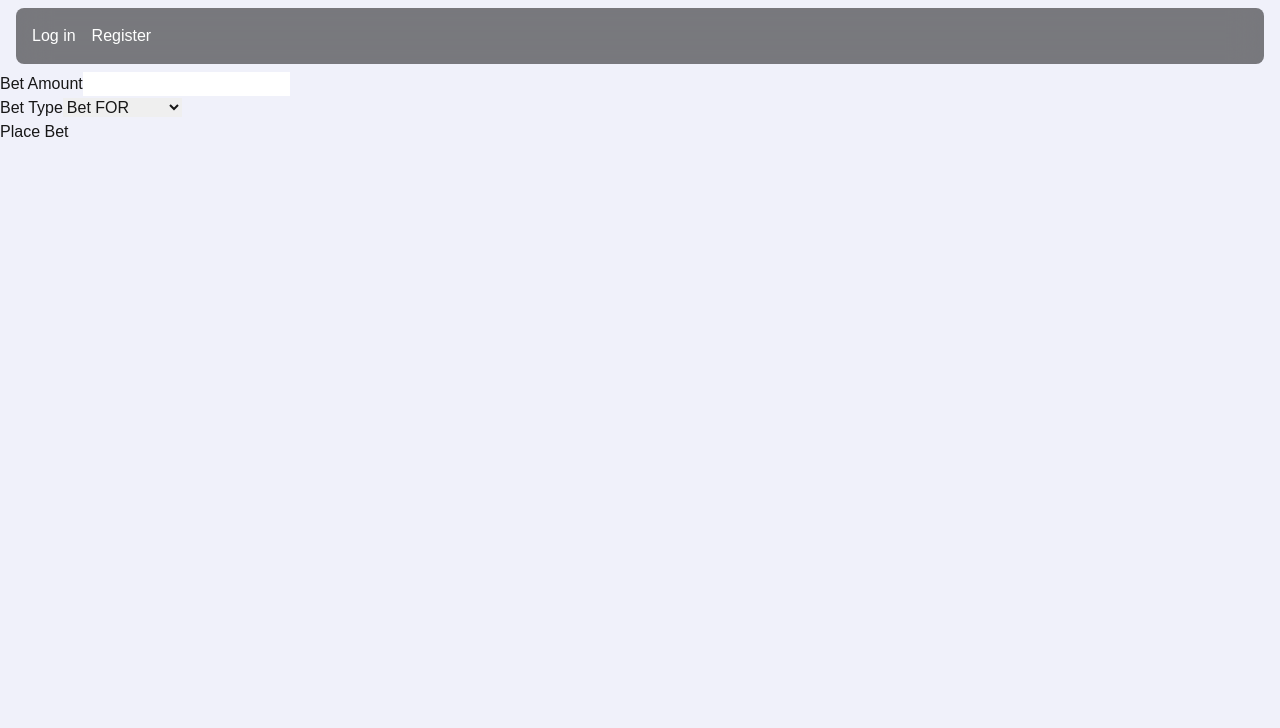
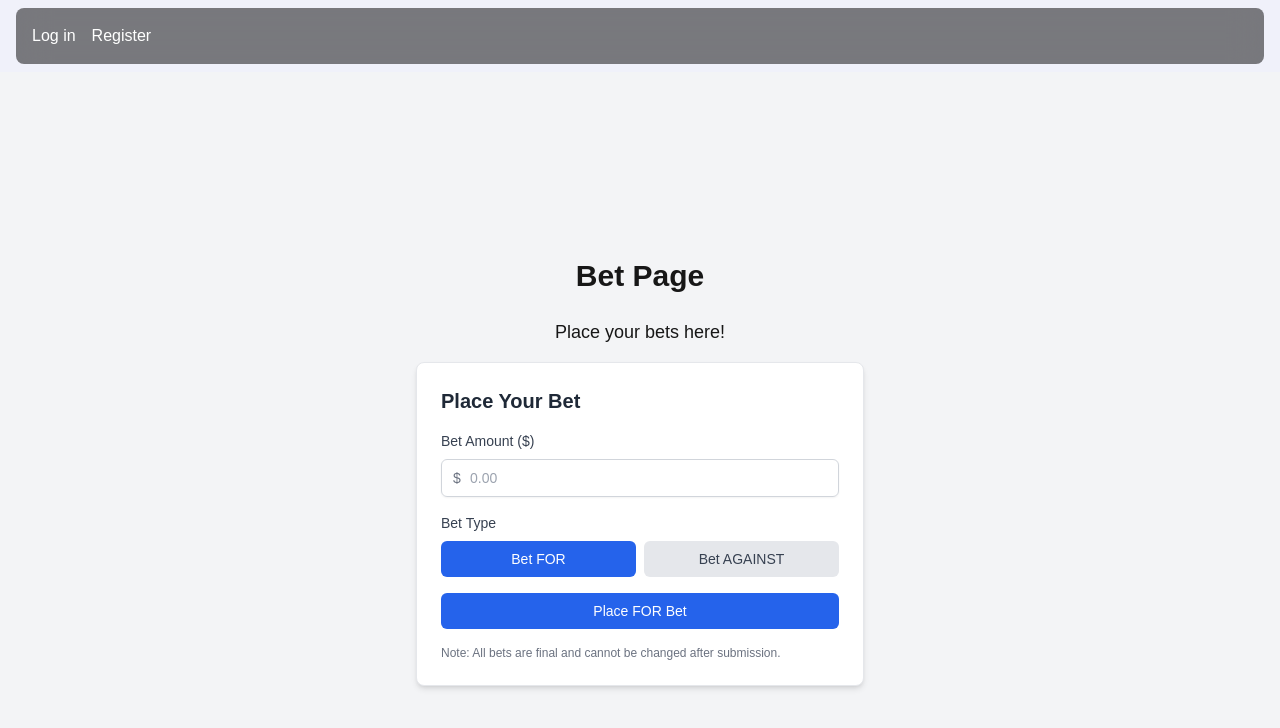
Before and after one commit to vadymmusiienko/ubet, a Next.js app: page /bet in a window 1280 px wide. Shown: the top 728 px of the page. Built offline with nearby package versions, Linux system fonts and the light colour scheme; no server answers.

Commit message:
fix the bet page

```diff
--- /dev/null
+++ b/app/bet/components/bet-form.tsx
@@ -0,0 +1,171 @@
+"use client";
+import { useState, useTransition } from "react";
+import { placeBet } from "@/app/bet/actions";
+
+interface BetFormProps {
+    userId: string;
+    goalId: string;
+}
+
+export default function BetForm({ userId, goalId }: BetFormProps) {
+    const [amount, setAmount] = useState("");
+    const [betType, setBetType] = useState<"FOR" | "AGAINST">("FOR");
+    const [error, setError] = useState("");
+    const [success, setSuccess] = useState("");
+    const [isPending, startTransition] = useTransition();
+
+    const handleSubmit = async (e: React.FormEvent<HTMLFormElement>) => {
+        e.preventDefault();
+        setError("");
+        setSuccess("");
+
+        if (!amount || parseFloat(amount) <= 0) {
+            setError("Please enter a valid amount");
+            return;
+        }
+
+        startTransition(async () => {
+            try {
+                await placeBet(userId, goalId, parseFloat(amount), betType);
+                setAmount("");
+                setBetType("FOR");
+                setSuccess(
+                    `Successfully placed a ${betType.toLowerCase()} bet of $${amount}`
+                );
+            } catch (err) {
+                setError((err as Error).message);
+            }
+        });
+    };
+
+    return (
+        <div className="w-full max-w-md mx-auto bg-white rounded-lg shadow-md p-6 border border-gray-200">
+            <h2 className="text-xl font-bold text-gray-800 mb-4">
+                Place Your Bet
+            </h2>
+
+            {error && (
+                <div className="mb-4 p-3 bg-red-50 border-l-4 border-red-500 text-red-700 rounded">
+                    <p>{error}</p>
+                </div>
+            )}
+
+            {success && (
+                <div className="mb-4 p-3 bg-green-50 border-l-4 border-green-500 text-green-700 rounded">
+                    <p>{success}</p>
+                </div>
+            )}
+
+            <form onSubmit={handleSubmit} className="space-y-4">
+                <div className="space-y-2">
+                    <label
+                        htmlFor="amount"
+                        className="block text-sm font-medium text-gray-700"
+                    >
+                        Bet Amount ($)
+                    </label>
+                    <div className="relative mt-1 rounded-md shadow-sm">
+                        <div className="absolute inset-y-0 left-0 pl-3 flex items-center pointer-events-none">
+                            <span className="text-gray-500 sm:text-sm">$</span>
+                        </div>
+                        <input
+                            type="number"
+                            id="amount"
+                            name="amount"
+                            placeholder="0.00"
+                            step="0.01"
+                            min="0"
+                            value={amount}
+                            onChange={(e) => setAmount(e.target.value)}
+                            className="block w-full pl-7 pr-12 py-2 border border-gray-300 rounded-md focus:ring-blue-500 focus:border-blue-500 sm:text-sm"
+                            disabled={isPending}
+                        />
+                    </div>
+                </div>
+
+                <div className="space-y-2">
+                    <label
+                        htmlFor="betType"
+                        className="block text-sm font-medium text-gray-700"
+                    >
+                        Bet Type
+                    </label>
+                    <div className="flex gap-2 w-full">
+                        <button
+                            type="button"
+                            onClick={() => setBetType("FOR")}
+                            className={`flex-1 px-4 py-2 text-sm font-medium rounded-md ${
+                                betType === "FOR"
+                                    ? "bg-blue-600 text-white"
+                                    : "bg-gray-200 text-gray-700 hover:bg-gray-300"
+                            }`}
+                            disabled={isPending}
+                        >
+                            Bet FOR
+                        </button>
+                        <button
+                            type="button"
+                            onClick={() => setBetType("AGAINST")}
+                            className={`flex-1 px-4 py-2 text-sm font-medium rounded-md ${
+                                betType === "AGAINST"
+                                    ? "bg-red-600 text-white"
+                                    : "bg-gray-200 text-gray-700 hover:bg-gray-300"
+                            }`}
+                            disabled={isPending}
+                        >
+                            Bet AGAINST
+                        </button>
+                    </div>
+                </div>
+
+                <button
+                    type="submit"
+                    disabled={isPending}
+                    className={`w-full rounded-md px-4 py-2 text-sm font-medium text-white ${
+                        isPending
+                            ? "bg-gray-400 cursor-not-allowed"
+                            : betType === "FOR"
+                            ? "bg-blue-600 hover:bg-blue-700"
+                            : "bg-red-600 hover:bg-red-700"
+                    } focus:outline-none focus:ring-2 focus:ring-offset-2 ${
+                        betType === "FOR"
+                            ? "focus:ring-blue-500"
+                            : "focus:ring-red-500"
+                    }`}
+                >
+                    {isPending ? (
+                        <div className="flex items-center justify-center">
+                            <svg
+                                className="animate-spin -ml-1 mr-2 h-4 w-4 text-white"
+                                xmlns="http://www.w3.org/2000/svg"
+                                fill="none"
+                                viewBox="0 0 24 24"
+                            >
+                                <circle
+                                    className="opacity-25"
+                                    cx="12"
+                                    cy="12"
+                                    r="10"
+                                    stroke="currentColor"
+                                    strokeWidth="4"
+                                ></circle>
+                                <path
+                                    className="opacity-75"
+                                    fill="currentColor"
+                                    d="M4 12a8 8 0 018-8V0C5.373 0 0 5.373 0 12h4zm2 5.291A7.962 7.962 0 014 12H0c0 3.042 1.135 5.824 3 7.938l3-2.647z"
+                                ></path>
+                            </svg>
+                            Placing Bet...
+                        </div>
+                    ) : (
+                        `Place ${betType === "FOR" ? "FOR" : "AGAINST"} Bet`
+                    )}
+                </button>
+            </form>
+
+            <p className="mt-4 text-xs text-gray-500">
+                Note: All bets are final and cannot be changed after submission.
+            </p>
+        </div>
+    );
+}
--- a/app/bet/page.tsx
+++ b/app/bet/page.tsx
@@ -1,61 +1,11 @@
-"use client";
+import BetForm from "./components/bet-form";
 
-import { useState, useTransition } from "react";
-import { placeBet } from "@/app/bet/actions";
-
-interface BetFormProps {
-  userId: string;
-  goalId: string;
+export default function BetPage() {
+    return (
+        <div className="flex flex-col items-center justify-center min-h-screen bg-gray-100">
+            <h1 className="text-3xl font-bold mb-6">Bet Page</h1>
+            <p className="text-lg mb-4">Place your bets here!</p>
+            <BetForm userId="123" goalId="456" />
+        </div>
+    );
 }
-
-const BetForm = ({ userId, goalId }: BetFormProps) => {
-  const [amount, setAmount] = useState("");
-  const [betType, setBetType] = useState<"FOR" | "AGAINST">("FOR");
-  const [error, setError] = useState("");
-  const [isPending, startTransition] = useTransition();
-
-  const handleSubmit = async (e: React.FormEvent<HTMLFormElement>) => {
-    e.preventDefault();
-    setError("");
-
-    if (!amount || parseFloat(amount) <= 0) {
-      setError("Please enter a valid amount");
-      return;
-    }
-
-    startTransition(async () => {
-      try {
-        await placeBet(userId, goalId, parseFloat(amount), betType);
-        setAmount("");
-        setBetType("FOR");
-      } catch (err) {
-        setError((err as Error).message);
-      }
-    });
-  };
-
-  return (
-    <form onSubmit={handleSubmit}>
-      {error && <p className="text-red-500">{error}</p>}
-
-      <div>
-        <label>Bet Amount</label>
-        <input type="number" value={amount} onChange={(e) => setAmount(e.target.value)} />
-      </div>
-
-      <div>
-        <label>Bet Type</label>
-        <select value={betType} onChange={(e) => setBetType(e.target.value as "FOR" | "AGAINST")}>
-          <option value="FOR">Bet FOR</option>
-          <option value="AGAINST">Bet AGAINST</option>
-        </select>
-      </div>
-
-      <button type="submit" disabled={isPending}>
-        {isPending ? "Placing Bet..." : "Place Bet"}
-      </button>
-    </form>
-  );
-};
-
-export default BetForm;
```
